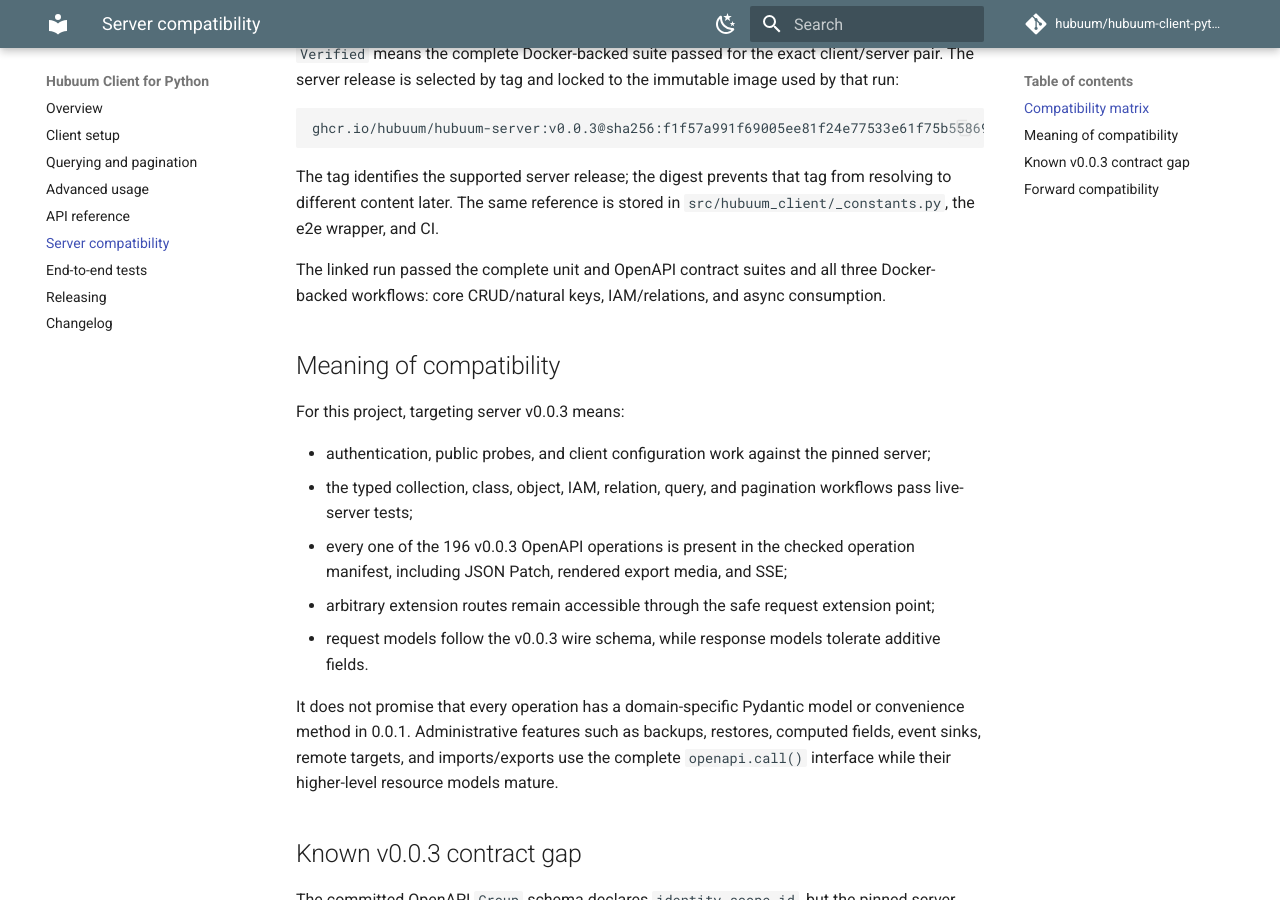
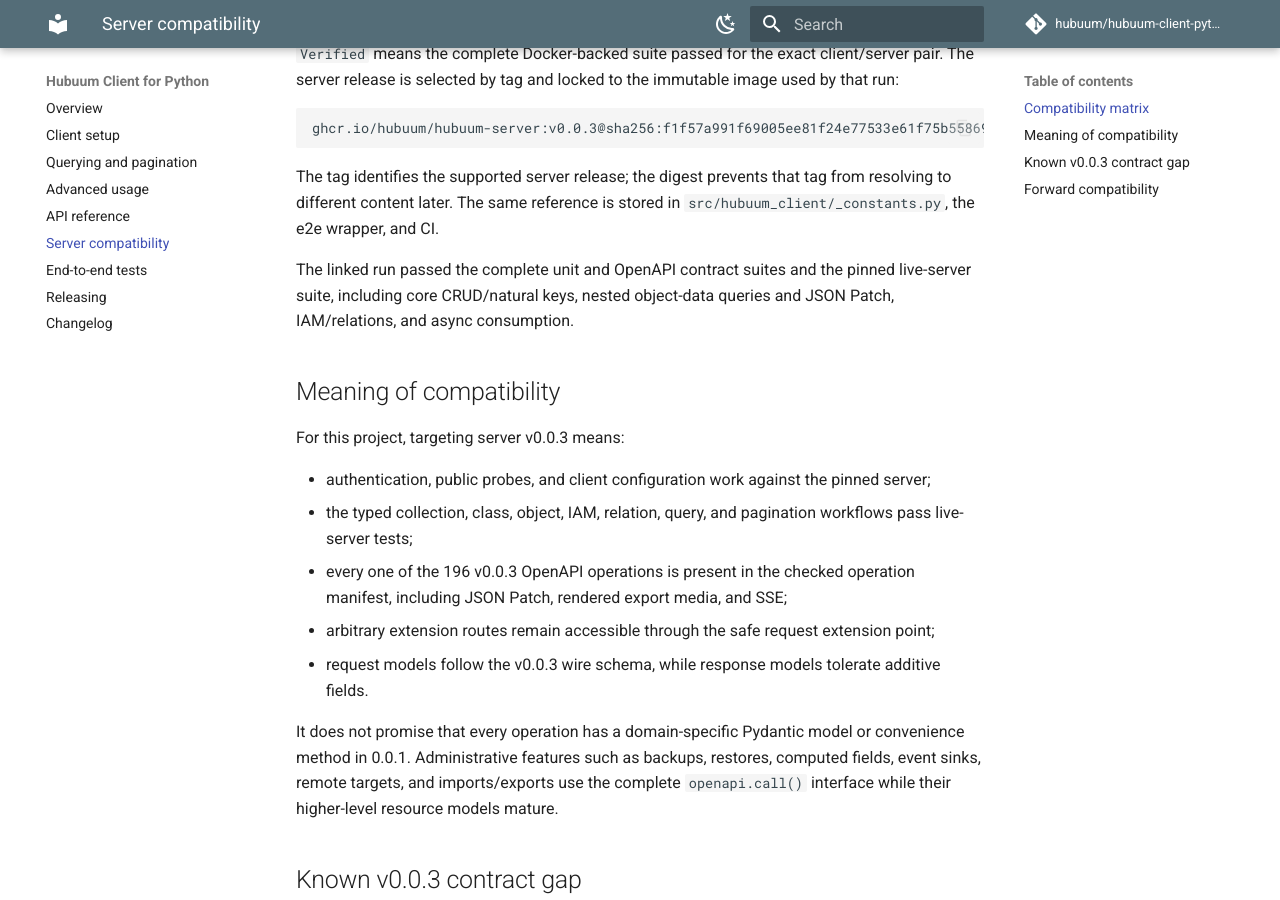
Before and after one commit to hubuum/hubuum-client-python, an MkDocs documentation site: the page built from docs/compatibility.md, in a window 1280 px wide and 900 px high, scrolled down 313 px. Built offline with MkDocs 1.6.1 and Material for MkDocs 9.7.7, drawn with Linux system fonts in a browser that asks for light colours; comment, search, counter and statistics services are not loaded.

Commit message:
docs: link current compatibility evidence

```diff
--- a/docs/compatibility.md
+++ b/docs/compatibility.md
@@ -4,7 +4,7 @@
 
 | Python client | Hubuum server tag | Status | End-to-end evidence |
 | --- | --- | --- | --- |
-| 0.0.1 | [`v0.0.3`](https://github.com/hubuum/hubuum/releases/tag/v0.0.3) | Verified | [Pinned e2e passed on 2026-07-24](https://github.com/hubuum/hubuum-client-python/actions/runs/30004920976) |
+| 0.0.1 | [`v0.0.3`](https://github.com/hubuum/hubuum/releases/tag/v0.0.3) | Verified | [Pinned e2e passed on 2026-07-24](https://github.com/hubuum/hubuum-client-python/actions/runs/30126233605) |
 
 `Verified` means the complete Docker-backed suite passed for the exact
 client/server pair. The server release is selected by tag and locked to the
@@ -18,9 +18,9 @@
 from resolving to different content later. The same reference is stored in
 `src/hubuum_client/_constants.py`, the e2e wrapper, and CI.
 
-The linked run passed the complete unit and OpenAPI contract suites and all
-three Docker-backed workflows: core CRUD/natural keys, IAM/relations, and async
-consumption.
+The linked run passed the complete unit and OpenAPI contract suites and the
+pinned live-server suite, including core CRUD/natural keys, nested object-data
+queries and JSON Patch, IAM/relations, and async consumption.
 
 ## Meaning of compatibility
 
```
